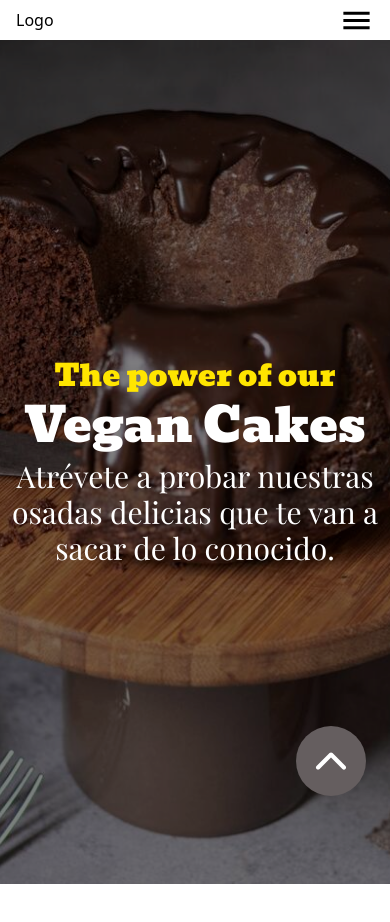
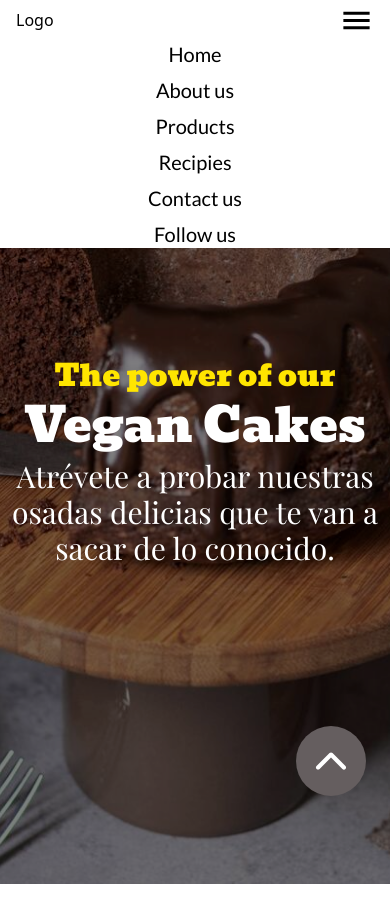
Before and after one commit to juliilp/veggiebudiness, a React (Vite) app: page / in a window 390 px wide. Both pictures are taken after a click on the icon 356 px from the left and 20 px from the top of the page. Shown: the top 922 px of the page. Built offline with nearby package versions, Linux system fonts and the light colour scheme; a web font is replaced by a local one.

Commit message:
fix navbar mobile

```diff
--- a/src/components/Navbar/NavbarMobile.tsx
+++ b/src/components/Navbar/NavbarMobile.tsx
@@ -12,7 +12,7 @@
       <IoMdMenu onClick={handlerSwitchMenu} size={35} className="mr-4" />
 
       {switchMenu && (
-        <ul className="absolute top-full w-full flex flex-col items-center gap-2 text-xl bg-white ">
+        <ul className="absolute top-full w-full flex flex-col items-center gap-2 text-xl z-[999] bg-white  font-lato ">
           <li>
             <Link to="/" onClick={handlerSwitchMenu}>
               Home
```
